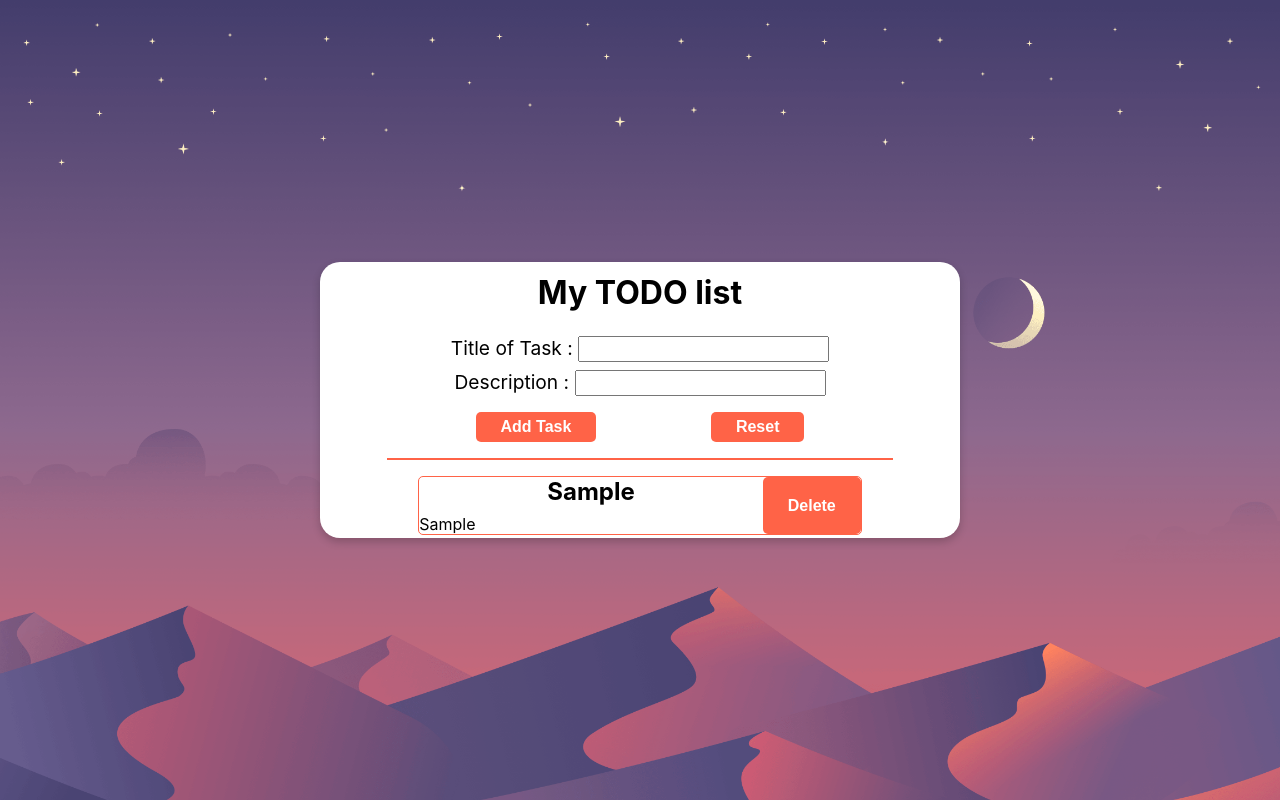
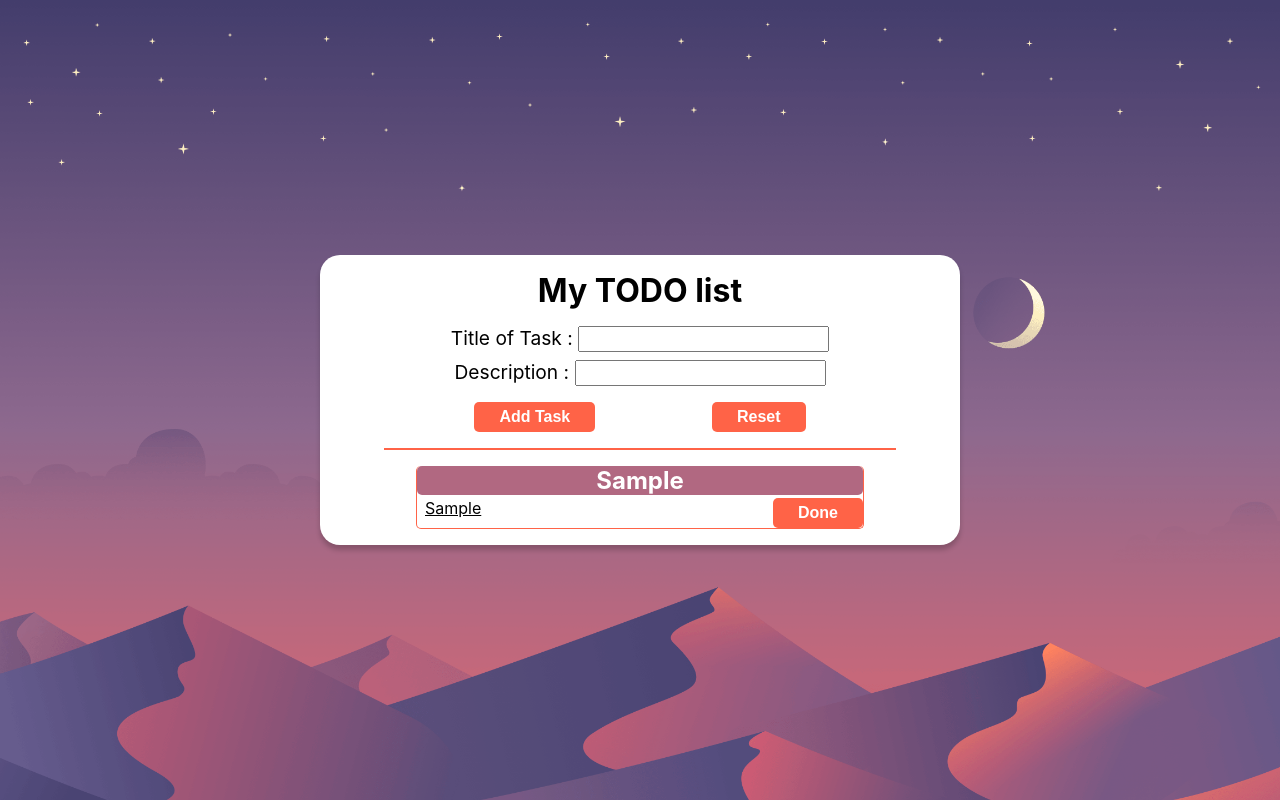
Before and after one commit to Dev-Kartik-Sharma/todo-app, a React (Create React App) app: page / in a window 1280 px wide. Both pictures are taken after typing "Sample", "Sample" into the empty fields and a click on the button "Add Task". Built offline with nearby package versions, Linux system fonts and the light colour scheme.

Commit message:
UI-changes-done

```diff
--- a/src/components/Todo.jsx
+++ b/src/components/Todo.jsx
@@ -1,10 +1,15 @@
-import React, { useState } from 'react';
+import React, { useState, useEffect } from 'react';
 import './todo.css';
 
 function ToDoApp() {
     const [tasks, setTasks] = useState([]);
     const [title, setTitle] = useState('');
     const [description, setDescription] = useState('');
+
+    useEffect(()=> {
+        setTitle('');
+        setDescription('');
+    }, [tasks]);
 
     const handleTitleChange = (event) => {
         setTitle(event.target.value);
@@ -17,19 +22,21 @@ function ToDoApp() {
     const handleAddTask = () => {
         if (title !== '' && description !== '') {
             setTasks([...tasks, {title, description}]);
-            setTitle('');
-            setDescription('');
         }
     }
 
     const handleDeleteTask = (index) => {
-        const newTasks = [...tasks];
-        newTasks.splice(index, 1);
-        setTasks(newTasks);
+        if (window.confirm('Are you sure ? This task will be deleted !')) {
+            const newTasks = [...tasks];
+            newTasks.splice(index, 1);
+            setTasks(newTasks);
+        }
     }
 
     const handleDeleteAllTasks = () => {
-        setTasks([]);
+        if (tasks.length>0 && window.confirm('Are you sure ? All tasks will be deleted !')) {
+            setTasks([]);
+        }
     }
 
     return (
@@ -58,14 +65,18 @@ function ToDoApp() {
                     {tasks.map((task, index) => (
                         <li key={index}>
                             <div class="task-card">
+                                <div class="task-heading">
+                                    <h2> {task.title} </h2>
+                                </div>
                                 <div class="task-details">
-                                    <h2> {task.title} </h2>
                                     <p> {task.description}
                                     </p>
+                                    <div class="single-button-container">
+                                        <button onClick={() => handleDeleteTask(index)}>
+                                            Done
+                                        </button>
+                                    </div>
                                 </div>
-                                <button onClick={() => handleDeleteTask(index)}>
-                                    Delete
-                                </button>
                             </div>
                         </li>
                     ))}
--- a/src/components/todo.css
+++ b/src/components/todo.css
@@ -3,19 +3,19 @@
     flex-direction: column;
     justify-content: center;
     align-items: center;
-    padding: 0.2rem;
+    padding: 1rem 0;
     width: 50%;
     max-height: 90%;
     gap: 1rem;
     background-color: #fff;
     box-shadow: rgb(0 0 0 / 10%) 0px 10px 50px;
     border-radius: 20px;
-    overflow: auto;
-    box-shadow: 0 4px 8px 0 rgba(0,0,0,0.2);
+    overflow: scroll;
+    box-shadow: 0 5px 5px 0 rgba(0,0,0,0.2);
     transition: 1s;
 }
 .app-container:hover {
-    box-shadow: 0 16px 16px 0 rgba(0,0,0,0.5);
+    box-shadow: 0 8px 8px 0 rgba(0,0,0,0.5);
 }
 @media only screen and (max-width: 600px) {
     .app-container {
@@ -24,7 +24,6 @@
 }
 .heading {
     text-align: center;
-    padding: 0.5rem;
 }
 .input-container {
     display: flex;
@@ -72,17 +71,29 @@ button:hover {
 }
 .task-card {
     display: flex;
+    flex-direction: column;
+    gap: 0.2rem;
     justify-content: space-between;
     border: 1px solid tomato;
+    border-top: none;
+    border-radius: 5px;
+}
+.task-heading h2 {
+    text-align: center;
+    background-color: #b16881;
+    color: white;
     border-radius: 5px;
 }
 .task-details {
     display: flex;
-    flex-direction: column;
+    justify-content: space-between;
     gap: 0.5rem;
     width: 100%;
 }
-.task-details h2 {
-    align-items: center;
-    text-align: center;
+.task-details p {
+    padding: 0 0.5rem;
+    text-decoration: underline;
 }
+.single-button-container {
+    align-self: end;
+}
```
